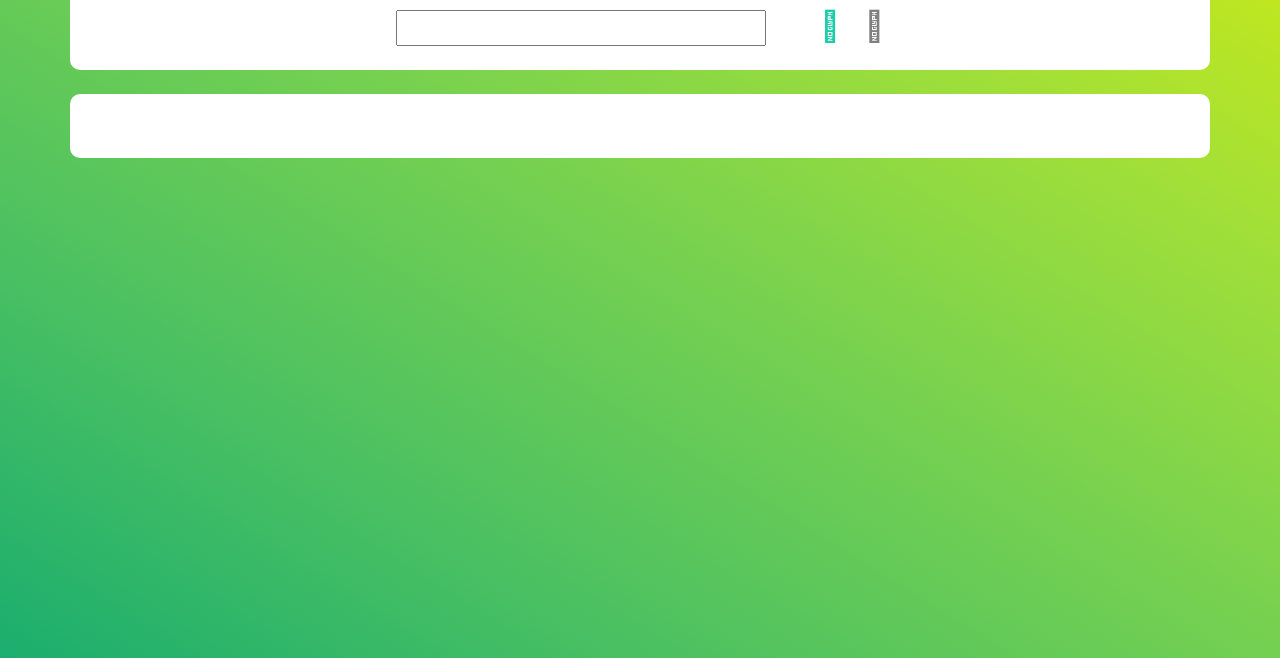
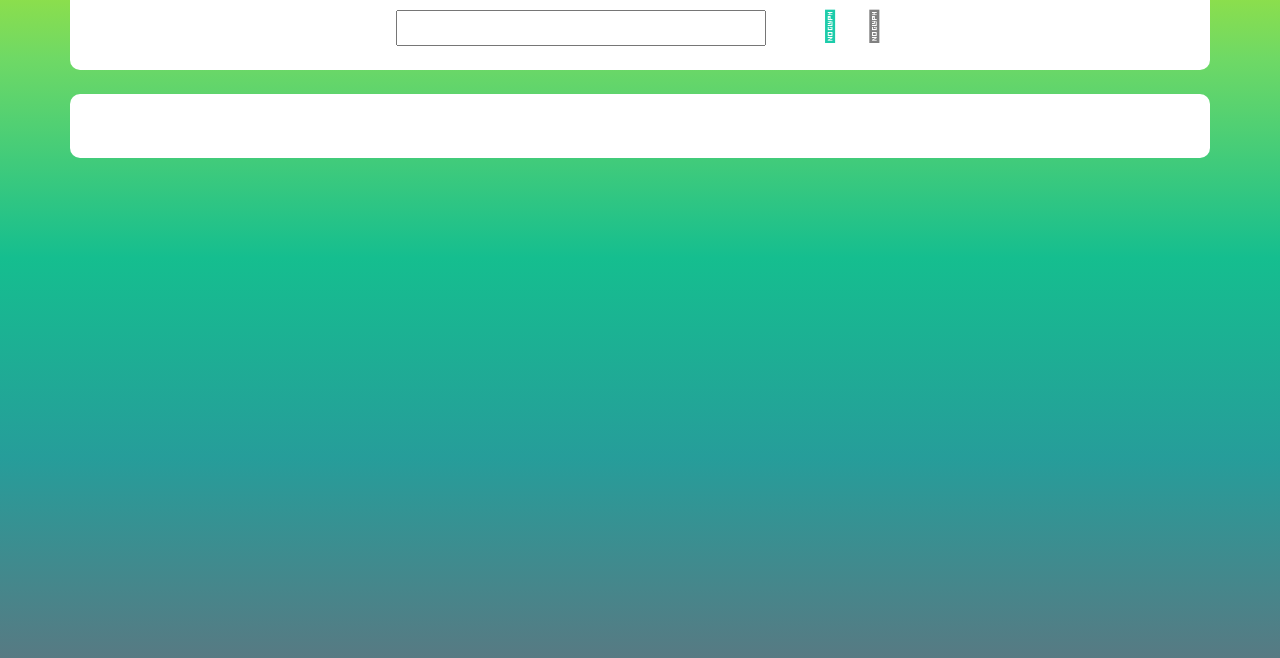
Before and after one commit to ShaikhAtif/Todo-App, a plain HTML site: page index.html in a window 1280 px wide. Shown: the part 142-800 px from the top of the page. Drawn offline with nearby package versions, Linux system fonts and the light colour scheme.

Commit message:
Update index.html

```diff
--- a/index.html
+++ b/index.html
@@ -20,7 +20,7 @@
     body {
         height: 100%;
         text-align: center;
-        background-image: linear-gradient(to right top, #1bae6e, #4ac062, #74d051, #a0df39, #cfeb12);
+        background-image: linear-gradient(to top, #577a83, #269d9a, #15be8f, #6fd965, #cfeb12);
         background-repeat: no-repeat;
         background-size: cover;
     }
```
